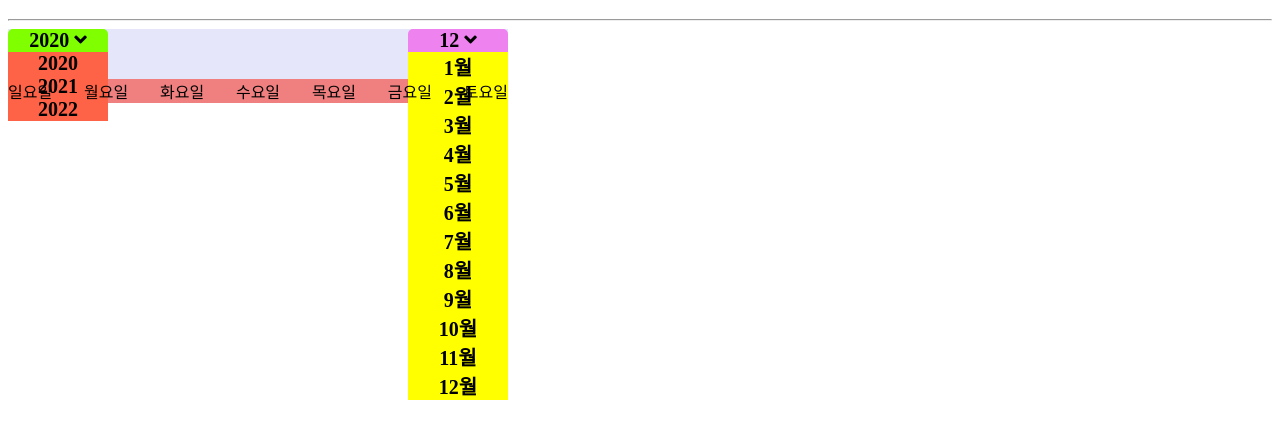
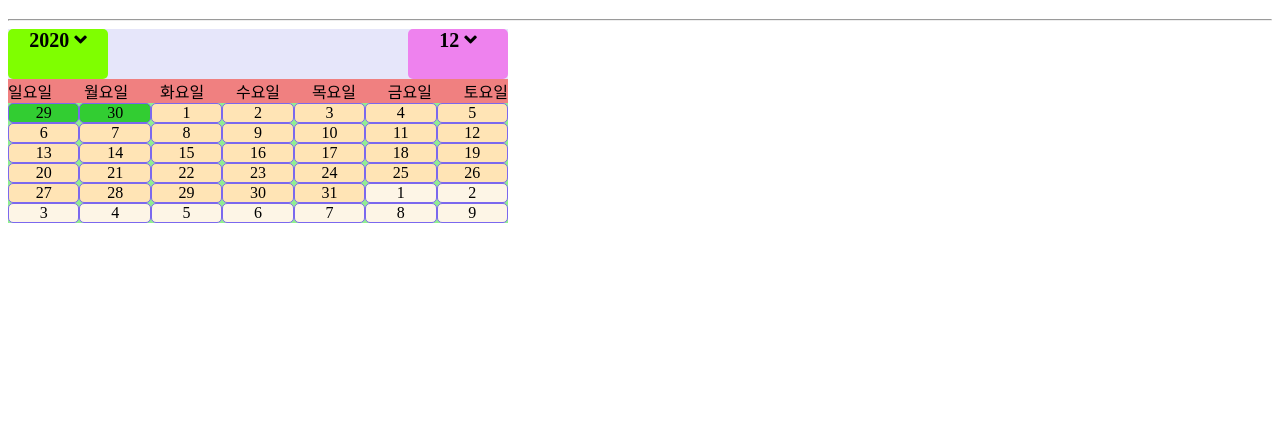
Before and after one commit to trustnloveu/javascript-exercise, a website: page index.html in a window 1280 px wide. Shown: the part 61-500 px from the top of the page. Drawn offline with Linux system fonts and the light colour scheme.

Commit message:
Format calendar in Vanilla JavaScript

```diff
--- a/css/calendar.css
+++ b/css/calendar.css
@@ -1,5 +1,7 @@
 .dropdown {
   background-color: white;
+  display: block;
+  position: absolute;
 }
 
 .calendar {
@@ -58,10 +60,12 @@
 
 .years {
   background-color: tomato;
+  display: none;
 }
 
 .months {
   background-color: yellow;
+  display: none;
 }
 
 .days {
@@ -70,5 +74,28 @@
 
 .week {
   display: flex;
+  justify-content: space-between;
+  text-align: center;
   background-color: lightgreen;
 }
+
+.lastDays {
+  background-color: limegreen;
+  width: 100%;
+  border: 1px solid mediumslateblue;
+  border-radius: 5px;
+}
+
+.currentDays {
+  background-color: moccasin;
+  width: 100%;
+  border: 1px solid mediumslateblue;
+  border-radius: 5px;
+}
+
+.nextDays {
+  background-color: oldlace;
+  width: 100%;
+  border: 1px solid mediumslateblue;
+  border-radius: 5px;
+}
--- a/exercises/calendar.js
+++ b/exercises/calendar.js
@@ -25,12 +25,12 @@ const months = [
 // 현재 년도 설정
 document.getElementById(
   "current-year"
-).innerHTML = `${currentYear} <i class="fas fa-angle-down"></i>`;
+).innerHTML = `<span id="year-value">${currentYear}</span> <i class="fas fa-angle-down"></i>`;
 
 // 현재 월 설정
 document.getElementById(
   "current-month"
-).innerHTML = `${currentMonth} <i class="fas fa-angle-down"></i>`;
+).innerHTML = `<span id="month-value">${currentMonth}</span> <i class="fas fa-angle-down"></i>`;
 
 // dropdown years
 function createYears() {
@@ -42,9 +42,12 @@ function createYears() {
     yearDiv.innerHTML = i;
     yearDiv.classList.add("dropdown_item");
 
-    // 옵션에서 년 클릭시 달력 재구성
+    // 옵션에서 '년' 클릭시 달력 재구성
     yearDiv.onclick = () => {
-      console.log("select year");
+      document.getElementById("calendar-days").innerHTML = "";
+
+      const selectedMonth = document.getElementById("month-value").innerText;
+      loadDays(i, selectedMonth, currentDate);
     };
 
     document.getElementById("years").appendChild(yearDiv);
@@ -58,9 +61,12 @@ function createMonths() {
     monthDiv.innerHTML = months[i];
     monthDiv.classList.add("dropdown_item");
 
-    // 옵션에서 월 클릭시 달력 재구성
+    // 옵션에서 '월' 클릭시 달력 재구성
     monthDiv.onclick = () => {
-      console.log(`Month ${i + 1}`);
+      document.getElementById("calendar-days").innerHTML = "";
+
+      const selectedYear = document.getElementById("year-value").innerText;
+      loadDays(selectedYear, i + 1, currentDate);
     };
 
     document.getElementById("months").appendChild(monthDiv);
@@ -69,12 +75,9 @@ function createMonths() {
 
 // toggle 이벤트
 function toggleSelect(id) {
-  document.getElementById(id).toggleAttribute("fast");
-
   switch (id) {
     case "years":
-      console.log("year clicked.");
-      console.log(document.getElementById(id));
+      document.getElementById(id).classList.add("dropdown");
       break;
     case "months":
       console.log("month clicked.");
@@ -82,79 +85,67 @@ function toggleSelect(id) {
   }
 }
 
-// 요일
-function swipeDay(dayIndex) {
-  switch (dayIndex) {
-    case 0:
-      return "일요일";
-    case 1:
-      return "월요일";
-    case 2:
-      return "화요일";
-    case 3:
-      return "수요일";
-    case 4:
-      return "목요일";
-    case 5:
-      return "금요일";
-    case 6:
-      return "토요일";
-    default:
-      alert("잘못된 입력");
-  }
-}
-
-// 마지막 날짜 반환
-// function getLastDate(year, month) {
-//   return new Date(year, month + 1).getDate();
-// }
-
 // 날짜 구성 > 출력
-function loadDays(year, month) {
-  // document.getElementById("calendar-days").innerHTML = "";
-  const firstdate = new Date(year, month - 1, 1).getDate();
+function loadDays(year, month, day) {
   const lastDate = new Date(year, month, 0).getDate();
   const prevLastDate = new Date(year, month - 1, 0).getDate();
-  const prevLastDay = new Date(year, month - 1, 0).getDay();
   const startDay = new Date(year, month - 1, 1).getDay();
+  //   const firstdate = new Date(year, month - 1, 1).getDate();
+  //   const prevLastDay = new Date(year, month - 1, 0).getDay();
 
-  console.log(`현재 ${year}년 ${month}월`);
-  console.log(`시작 일: ${firstdate}`);
-  console.log(`마지막 일: ${lastDate}`);
-  console.log(`지난달 마지막 일: ${prevLastDate}`);
-  console.log(`지난달 마지막 요일: ${prevLastDay}`);
-  console.log(`시작 요일: ${swipeDay(startDay)}`);
+  //   console.log(`현재 ${year}년 ${month}월`);
+  //   console.log(`시작 일: ${firstdate}`);
+  //   console.log(`마지막 일: ${lastDate}`);
+  //   console.log(`지난달 마지막 일: ${prevLastDate}`);
+  //   console.log(`지난달 마지막 요일: ${prevLastDay}`);
+  //   console.log(`시작 요일: ${swipeDay(startDay)}`);
+
+  let currentCount = 0;
+  let lastCount = 0;
 
   // 캘릭터 생성 ( 6주 > 7일 )
   for (let week = 0; week < 6; week++) {
-    // 한 주 div 생성
     const weekDiv = document.createElement("div");
     weekDiv.className = "week";
-    // 지난 달 마지막까지
-    for (let day = 0; day < startDay; day++) {
-      const date = document.createElement("div");
-      //   date.innerHTML = new Date(year, month - 1, 0);
-      console.log(date);
-      // 하루 추가(appendChild)
-      //   weekDiv.appendChild("");
+
+    // 첫 주(지난 달 마지막까지)
+    if (week === 0) {
+      for (let day = startDay - 1; day >= 0; day--) {
+        const date = document.createElement("div");
+        date.classList.add("lastDays");
+        date.innerHTML = prevLastDate - day;
+
+        weekDiv.appendChild(date);
+      }
+
+      for (let day = startDay; day < 7; day++) {
+        const date = document.createElement("div");
+        date.classList.add("currentDays");
+        date.innerHTML = ++currentCount;
+
+        weekDiv.appendChild(date);
+      }
     }
 
-    // 이번달
-    for (let day = startDay; day < 7; day++) {
-      console.log(day);
-      // 하루 추가(appendChild)
-      //   weekDiv.appendChild("");
+    // 둘째 주 ~ 마지막
+    else {
+      for (let day = 0; day < 7; day++) {
+        if (currentCount < lastDate) {
+          const date = document.createElement("div");
+          date.classList.add("currentDays");
+          date.innerHTML = ++currentCount;
+
+          weekDiv.appendChild(date);
+        } else {
+          const date = document.createElement("div");
+          date.classList.add("nextDays");
+          date.innerHTML = ++lastCount;
+          weekDiv.appendChild(date);
+        }
+      }
     }
 
-    // 이번달 마지막 주
-    for (let nextMonth = 0; nextMonth < array.length; nextMonth++) {
-      const element = array[nextMonth];
-      // 하루 추가(appendChild)
-      weekDiv.appendChild("");
-    }
-
-    // 한 주 추가(appendChild)
-    document.getElementById("calendar-days").appendChild("weekDiv");
+    document.getElementById("calendar-days").appendChild(weekDiv);
   }
 }
 
@@ -162,23 +153,29 @@ createYears();
 createMonths();
 loadDays(currentYear, currentMonth, currentDate);
 
-// dropdown years
+// 요일
+// function swipeDay(dayIndex) {
+//   switch (dayIndex) {
+//     case 0:
+//       return "일요일";
+//     case 1:
+//       return "월요일";
+//     case 2:
+//       return "화요일";
+//     case 3:
+//       return "수요일";
+//     case 4:
+//       return "목요일";
+//     case 5:
+//       return "금요일";
+//     case 6:
+//       return "토요일";
+//     default:
+//       alert("잘못된 입력");
+//   }
+// }
 
-///////////////////////////////
-
-// 기본 설정
-// const setCalendar = (year, month) => {
-//   const date = new Date(year, month - 1, 1); // 년 + 월
-//   const firstday = date.getDate(); // 시작 일
-//   const firstdayName = date.getDay(); // 시작 요일
-//   const lastDay = new Date(year, month, 0).getDate(); // 이번달 마지막 일
-//   const prevLastDay = new Date(year, month, 0).getDate(); // 지난달 마지막 요일
-
-//   console.log("firstday: " + firstday);
-//   console.log("firstdayName: " + firstdayName);
-// };
-
-// let startDayCount = 1;
-// let endDayCount = 1;
-
-// setCalendar(year, month);
+// 마지막 날짜 반환
+// function getLastDate(year, month) {
+//   return new Date(year, month + 1).getDate();
+// }
--- a/index.html
+++ b/index.html
@@ -20,15 +20,15 @@
     <div id="calander" class="calendar">
         <div class="calendar_selector_con">
             <!-- year(left) -->
-            <div class="year_selector" onclick="toggleSelect('years')">
+            <div class="year_selector" onmouseover="toggleSelect('years')">
                 <span id="current-year"></span>
-                <div id="years" class="years dropdown"></div>
+                <div id="years" class="years"></div>
             </div>
 
             <!-- month(right) -->
-            <div class="month_selector" onclick="toggleSelect('months')">
+            <div class="month_selector" onmouseover="toggleSelect('months')">
                 <span id="current-month"></span>
-                <div id="months" class="months dropdown"></div>
+                <div id="months" class="months"></div>
             </div>
         </div>
 
```
